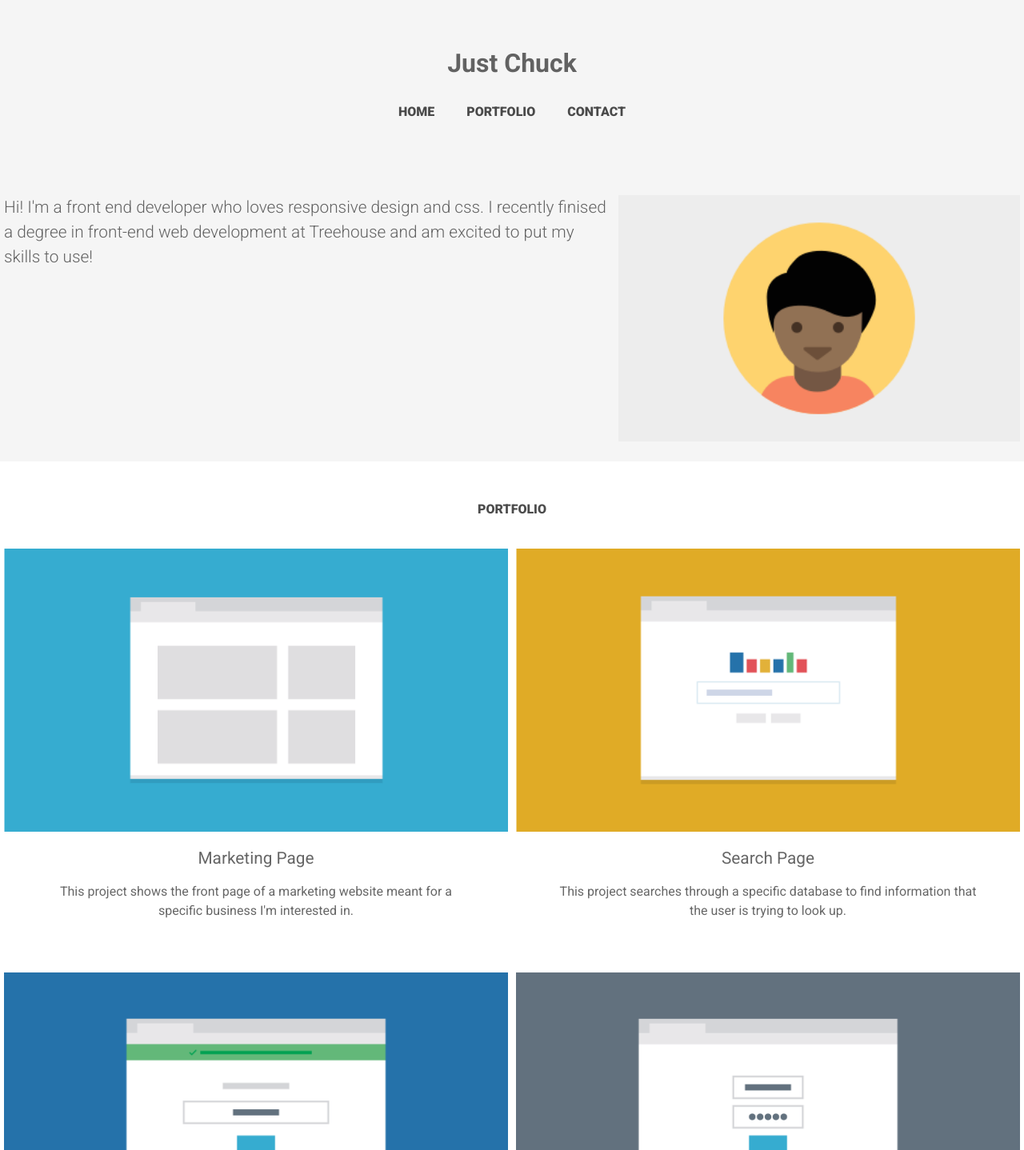
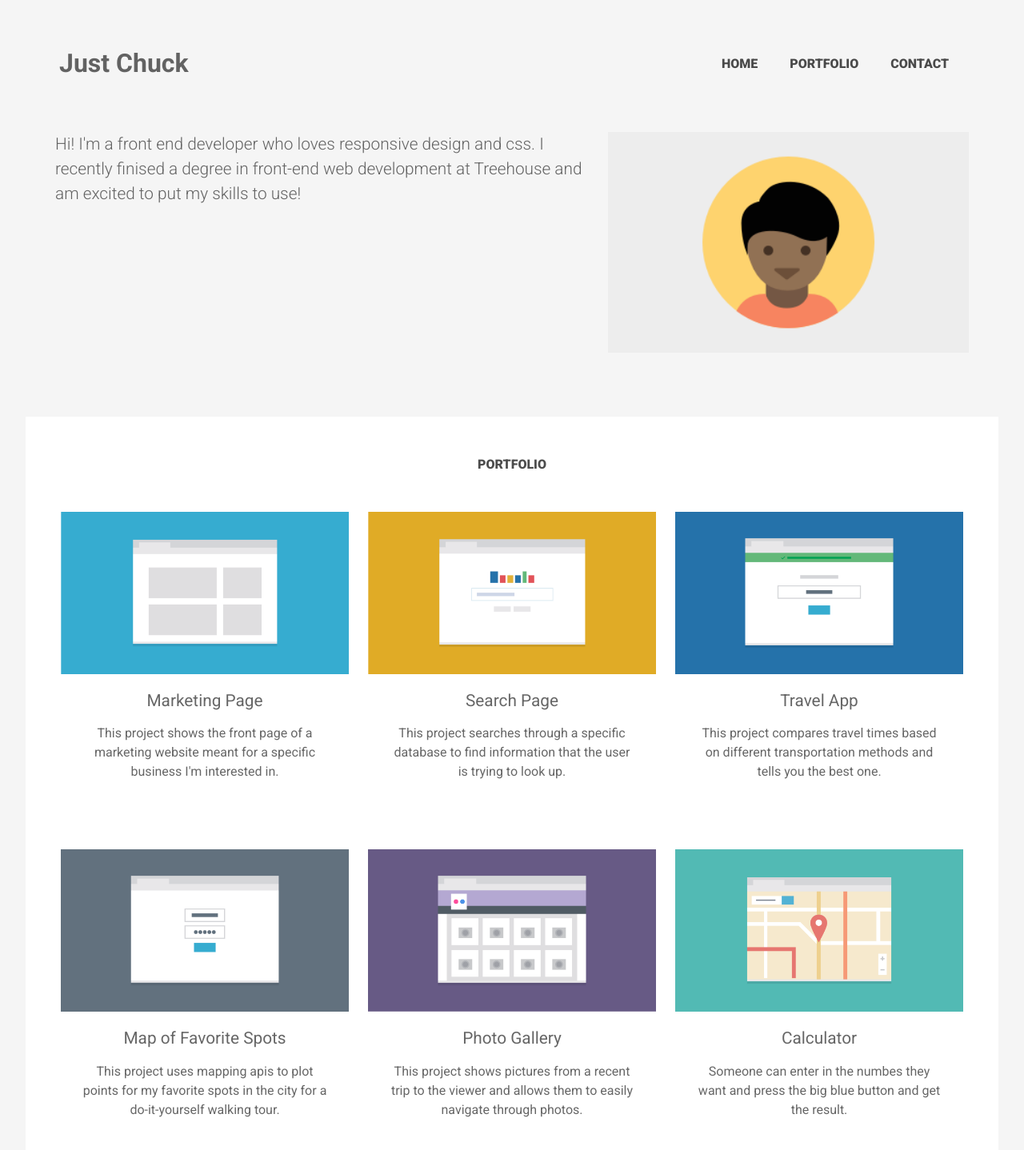
Before and after one commit to miller0chuck/2-responsive_layout_v2, a plain HTML site: page index.html in a window 1280 px wide. Shown: the top 1438 px of the page at 80% size. Drawn offline with Linux system fonts and the light colour scheme; a web font is replaced by a local one.

Commit message:
Computer Styles
Added computer styles for full screen displays and some minor fixes.

```diff
--- a/styles.css
+++ b/styles.css
@@ -167,6 +167,8 @@ TABLE STYLES
 
 @media screen and (min-width: 720px){
 
+/* Nav */
+
 .nav {
 	display: flex;
 	justify-content: center;
@@ -191,7 +193,7 @@ TABLE STYLES
 	margin: 50px 0;
 }
 
-
+/* Portfolio */
 
 #portfolio {
 	display: flex;
@@ -220,6 +222,9 @@ TABLE STYLES
 img {
 	width: 100%;
 }
+
+/* Header */
+
 header{
 	overflow: auto;
 }
@@ -243,6 +248,8 @@ header{
 	display: block;
 }
 
+/* Contact */
+
 #contact p {
 	width: 70%;
 	margin: 10px auto;
@@ -254,6 +261,8 @@ header{
 	font-size: 1.3em;
 }
 
+/* Footer */
+
 .top {
 	display: none;
 }
@@ -262,6 +271,7 @@ header{
 	display: flex;
 	justify-content: space-between;
 	margin-bottom: 50px;
+	align-items: baseline;
 }
 
 .footer-nav {
@@ -269,17 +279,49 @@ header{
 	margin: 0;
 }
 
+}
 
+/******************
+COMPUTER STYLES
+********************/
+@media screen and (min-width: 1024px){
 
+.main-nav {
+	display: flex;
+	justify-content: space-between;
+	flex-wrap: nowrap;
+	width: 90%;
+	margin: 50px auto;
+}
 
+#name, .nav {
+	margin: 0;
+}
 
+header {
+	width: 90%;
+	margin-bottom: 75px;
+}
 
+#portfolio {
+	width: 95%;
+	margin: 0 auto;
+	padding: 40px 2.5%;
+}
 
+.card {
+	width: 33%;
+	padding: 10px;
+}
 
+.footer {
+	width: 90%;
+	font-size: 1.1em;
+}
 
-
-
-
+.footer a {
+	font-size: .9em;
+}
 
 
 
```
